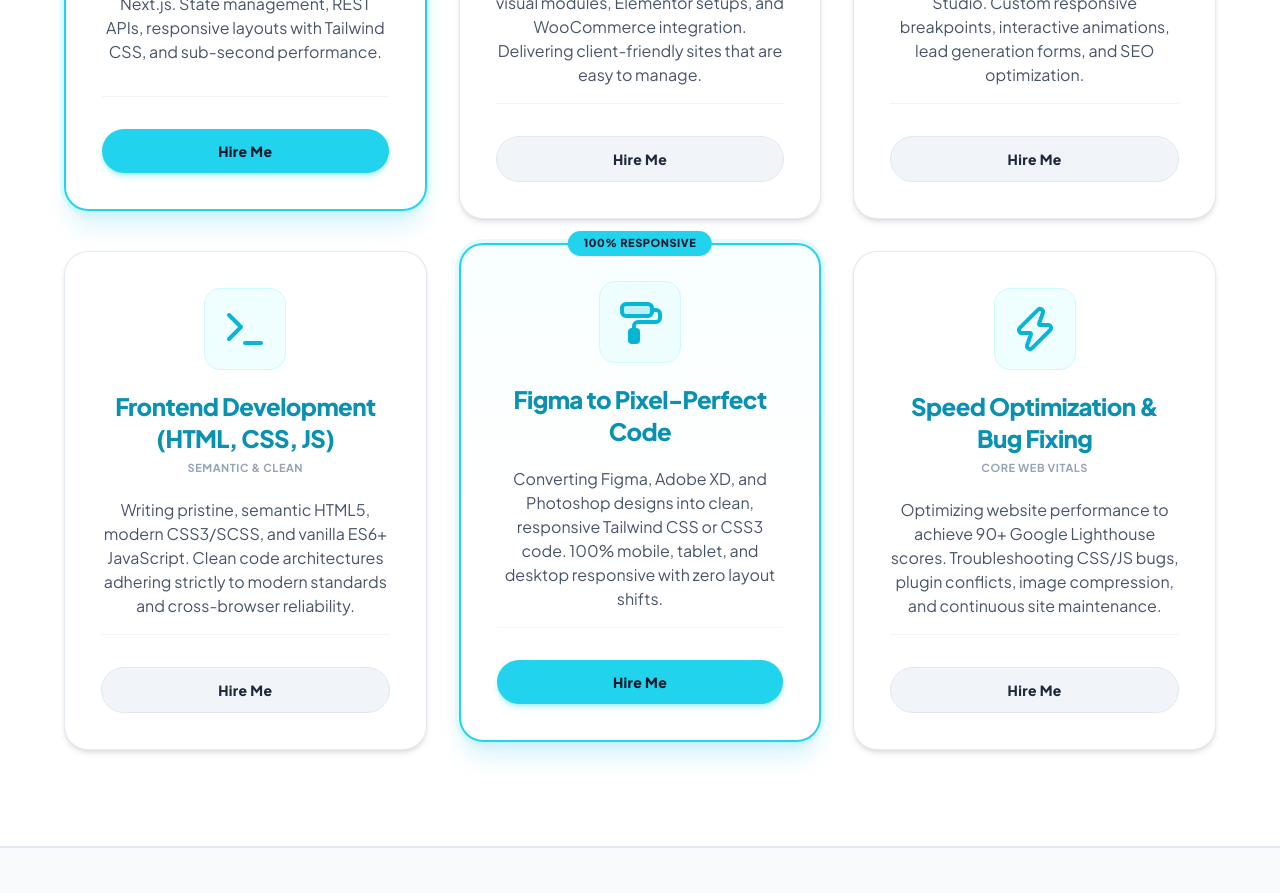
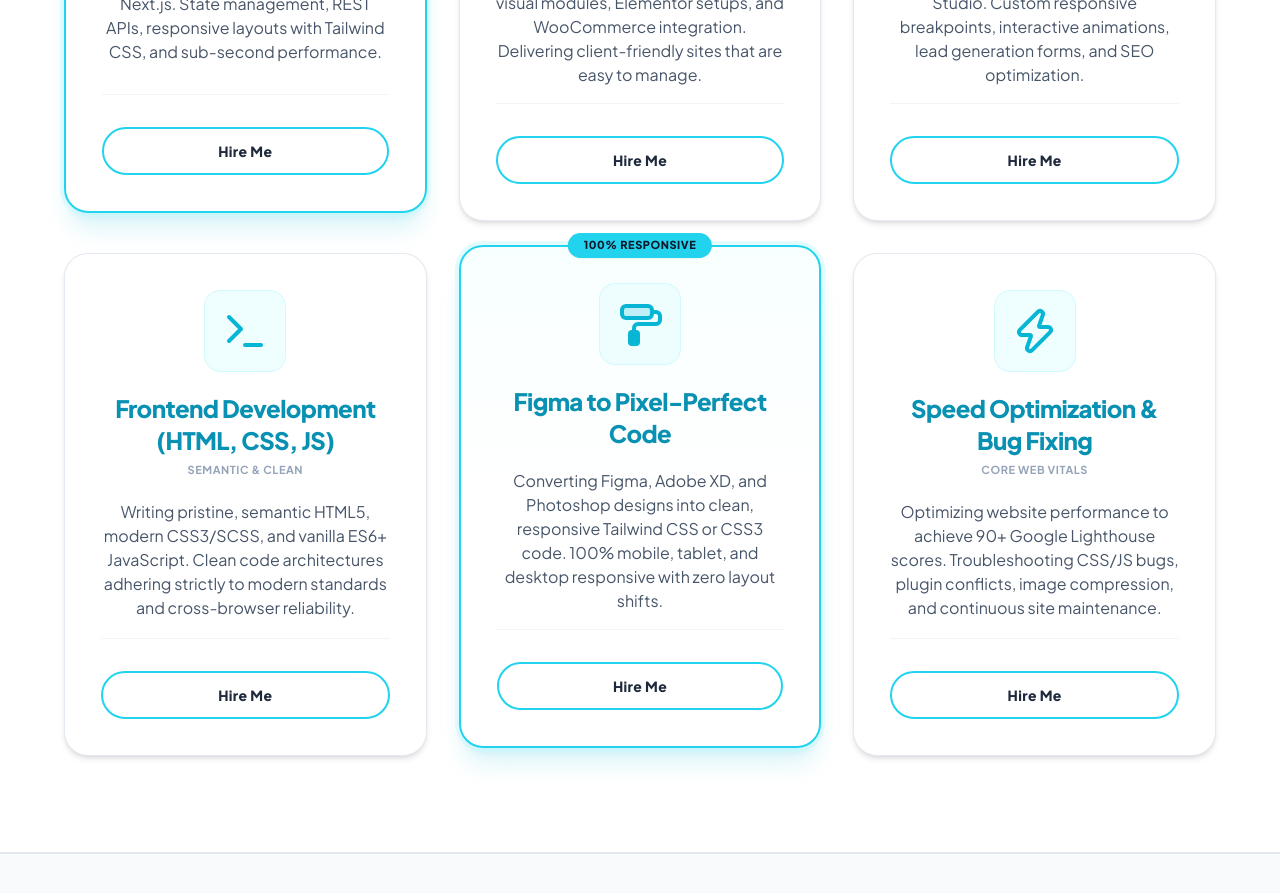
Before and after one commit to MuzammalKhalil/Muzammal-Portfolio, a React (Vite) app: page / in a window 1280 px wide. Shown: the part 3140-4033 px from the top of the page. Built offline with nearby package versions, Linux system fonts and the light colour scheme.

Commit message:
Update Services Hire Me buttons to transparent outline with cyan fill on hover

```diff
--- a/src/components/Services.jsx
+++ b/src/components/Services.jsx
@@ -1,5 +1,5 @@
 import React from 'react';
-import { Globe, Code2, LayoutTemplate, Terminal, Zap, Layers } from 'lucide-react';
+import { Globe, Code2, LayoutTemplate, Terminal, Zap } from 'lucide-react';
 
 // Custom Paint Roller Icon matching reference screenshot
 function PaintRollerIcon({ className = "w-12 h-12" }) {
@@ -129,15 +129,11 @@ export default function Services() {
                 </p>
               </div>
 
-              {/* Card Bottom: Pill Button */}
+              {/* Card Bottom: Pill Button with Transparent Background & Cyan on Hover */}
               <div className="pt-8 mt-4 border-t border-slate-100">
                 <a
                   href="#contact"
-                  className={`inline-block w-full py-3 px-6 rounded-full font-extrabold text-sm tracking-wide transition-all duration-200 active:scale-95 ${
-                    service.featured
-                      ? 'bg-cyan-400 hover:bg-cyan-500 text-slate-900 shadow-md shadow-cyan-400/30 hover:shadow-lg hover:shadow-cyan-500/40'
-                      : 'bg-slate-100 hover:bg-cyan-500 hover:text-slate-900 text-slate-800 border border-slate-200 shadow-xs'
-                  }`}
+                  className="inline-block w-full py-3 px-6 rounded-full font-extrabold text-sm tracking-wide bg-transparent border-2 border-cyan-400 text-slate-800 hover:bg-cyan-400 hover:text-slate-900 hover:shadow-md hover:shadow-cyan-400/30 transition-all duration-200 active:scale-95"
                 >
                   Hire Me
                 </a>
```
